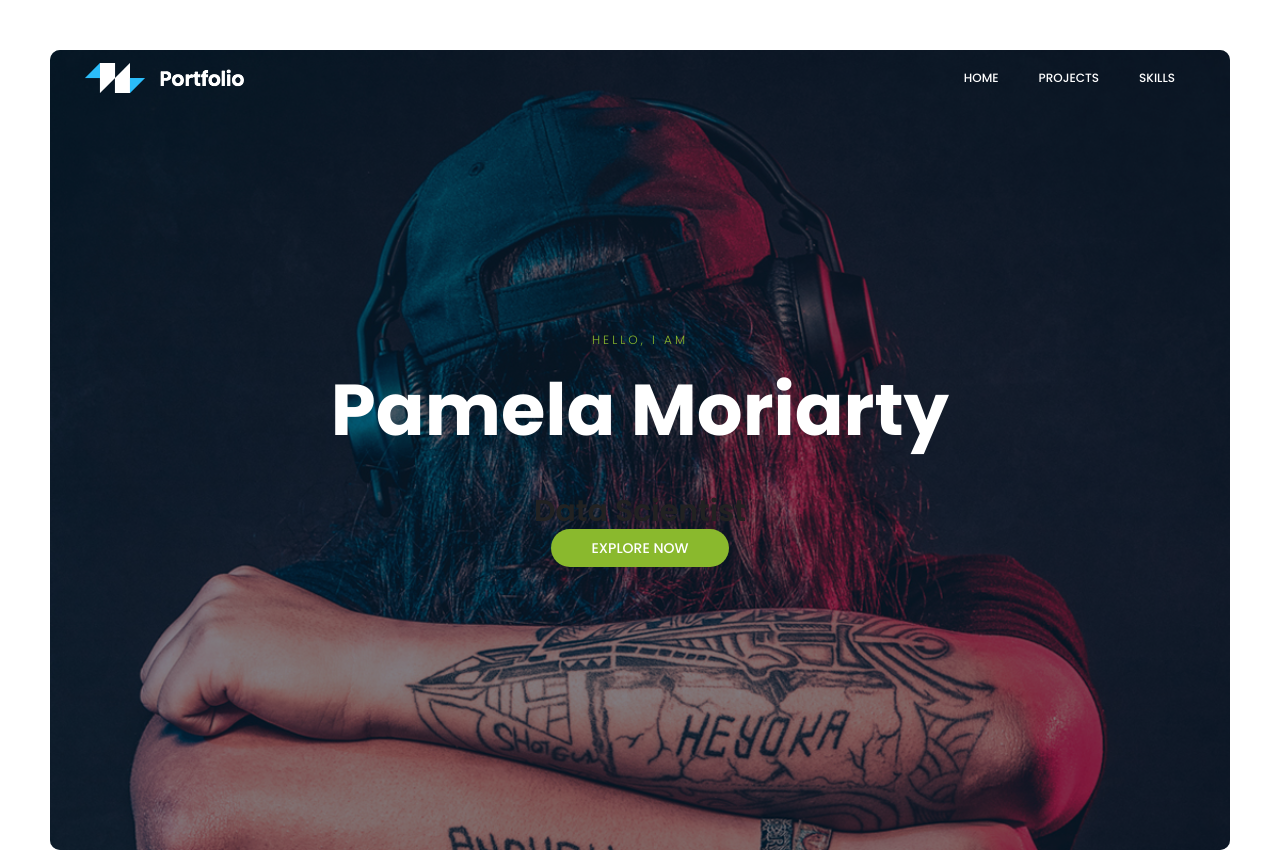
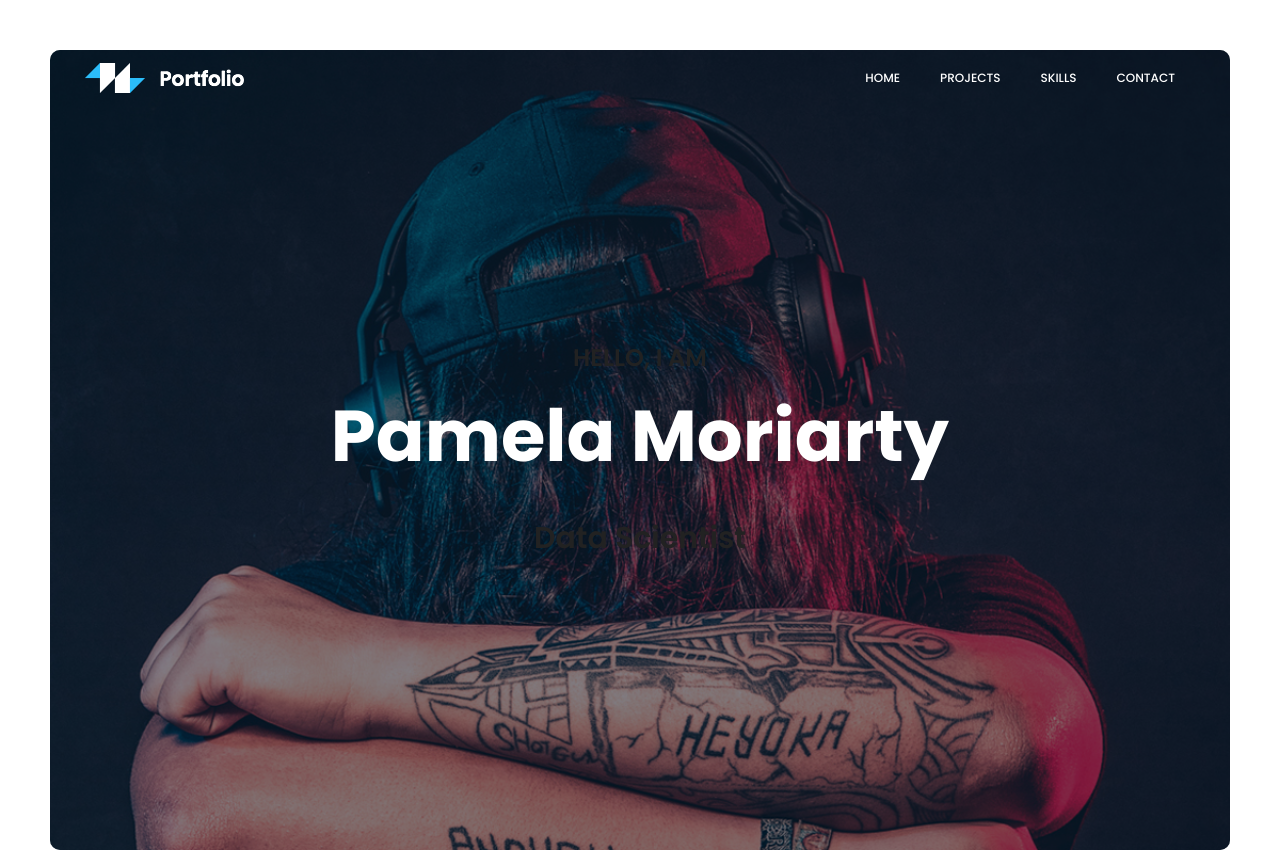
Before and after one commit to pemoriarty/pmoriart.github.io, a plain HTML site: page index.html in a window 1280 px wide. Shown: the top 850 px of the page. Drawn offline with nearby package versions, Linux system fonts and the light colour scheme.

Commit message:
update front page

```diff
--- a/index.html
+++ b/index.html
@@ -48,6 +48,7 @@
 								<li><a href="#home">Home</a></li>
 								<li><a href="#portfolio">Projects</a></li>
 								<li><a href="#service">Skills</a></li>
+								<li><a href="#contact">Contact</a></li>
 							   <!-- Dropdown -->
 							    <!-- <li class="dropdown">
 							      <a class="dropdown-toggle" href="#" id="navbardrop" data-toggle="dropdown">
@@ -70,12 +71,12 @@
 					<div class="container">
 						<div class="row fullscreen d-flex align-items-center justify-content-center">
 							<div class="banner-content col-lg-10">
-								<h5 class="text-uppercase">Hello, I AM</h5>
+								<h3 class="text-uppercase">Hello, I AM</h3>
 								<h1>
-									Pamela Moriarty <br>
+									Pamela Moriarty </h1>
 									<h2> Data Scientist </h2>
-								</h1>
-								<a href="#" class="primary-btn text-uppercase">Explore Now</a>
+
+
 							</div>
 						</div>
 					</div>
```
